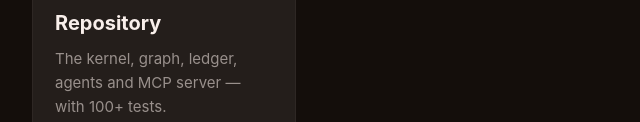
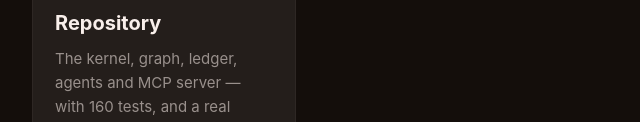
Before and after one commit to thejas235689/wengold, a plain HTML site: page docs/index.html in a window 1280 px wide. Shown: the part 830-952 px from the top of the page, 196-836 px from the left. Drawn offline with Linux system fonts and the light colour scheme.

Commit message:
Docs: site test count and front-end mention

```diff
--- a/docs/index.html
+++ b/docs/index.html
@@ -74,7 +74,7 @@
     <a class="card" href="https://github.com/thejas235689/wengold">
       <div class="k">Code</div>
       <h2>Repository</h2>
-      <p>The kernel, graph, ledger, agents and MCP server — with 100+ tests.</p>
+      <p>The kernel, graph, ledger, agents and MCP server — with 160 tests, and a real SystemVerilog front-end.</p>
     </a>
   </div>
 
```
